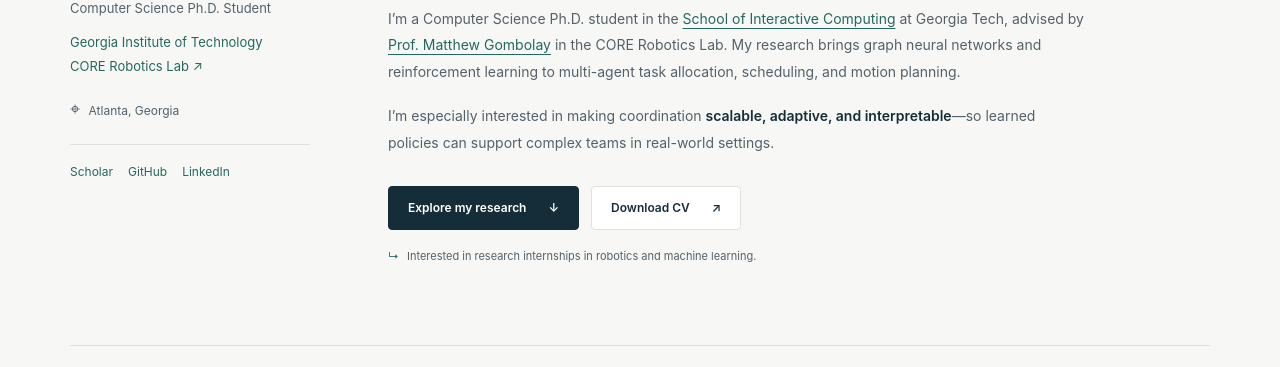
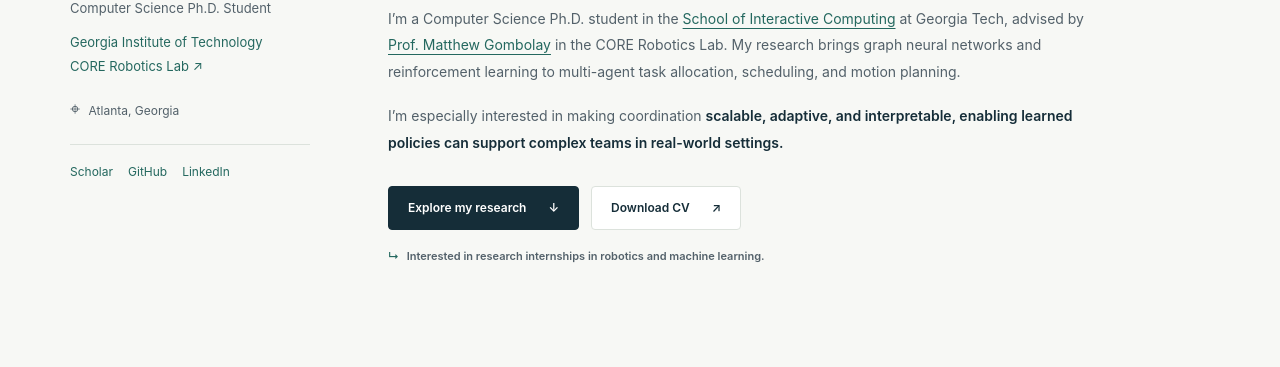
Before and after one commit to batuhanaltundas/batuhanaltundas.github.io, a plain HTML site: page index.html in a window 1280 px wide. Shown: the part 433-800 px from the top of the page. Drawn offline with Linux system fonts and the light colour scheme.

Commit message:
Refine introduction paragraph for clarity
Updated the phrasing for clarity in the introduction paragraph.

```diff
--- a/index.html
+++ b/index.html
@@ -38,7 +38,7 @@
         <h1 id="intro-title">Learning to coordinate<br><em>intelligent teams.</em></h1>
         <p class="lead">I develop machine learning methods that help robots and people work together.</p>
         <p>I’m a Computer Science Ph.D. student in the <a href="https://www.ic.gatech.edu/">School of Interactive Computing</a> at Georgia Tech, advised by <a href="https://core-robotics.gatech.edu/people/matthew-gombolay/">Prof. Matthew Gombolay</a> in the CORE Robotics Lab. My research brings graph neural networks and reinforcement learning to multi-agent task allocation, scheduling, and motion planning.</p>
-        <p>I’m especially interested in making coordination <strong>scalable, adaptive, and interpretable</strong>—so learned policies can support complex teams in real-world settings.</p>
+        <p>I’m especially interested in making coordination <strong>scalable, adaptive, and interpretable, enabling learned policies can support complex teams in real-world settings.</p>
         <div class="hero-actions"><a class="button primary" href="#publications">Explore my research <span aria-hidden="true">↓</span></a><a class="button secondary" href="assets/Batuhan-Altundas-CV.pdf" download>Download CV <span aria-hidden="true">↗</span></a></div>
         <p class="opportunity"><span aria-hidden="true">↳</span> Interested in research internships in robotics and machine learning.</p>
       </div>
```
